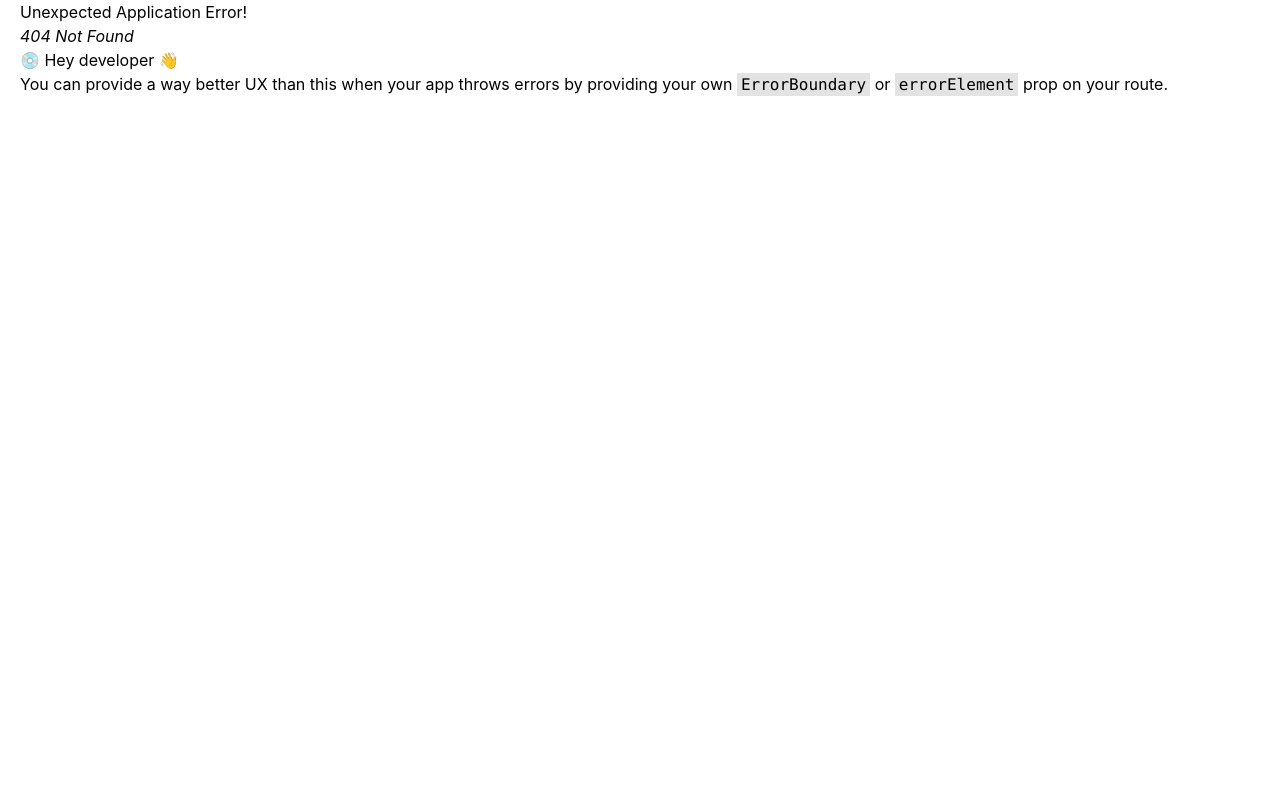
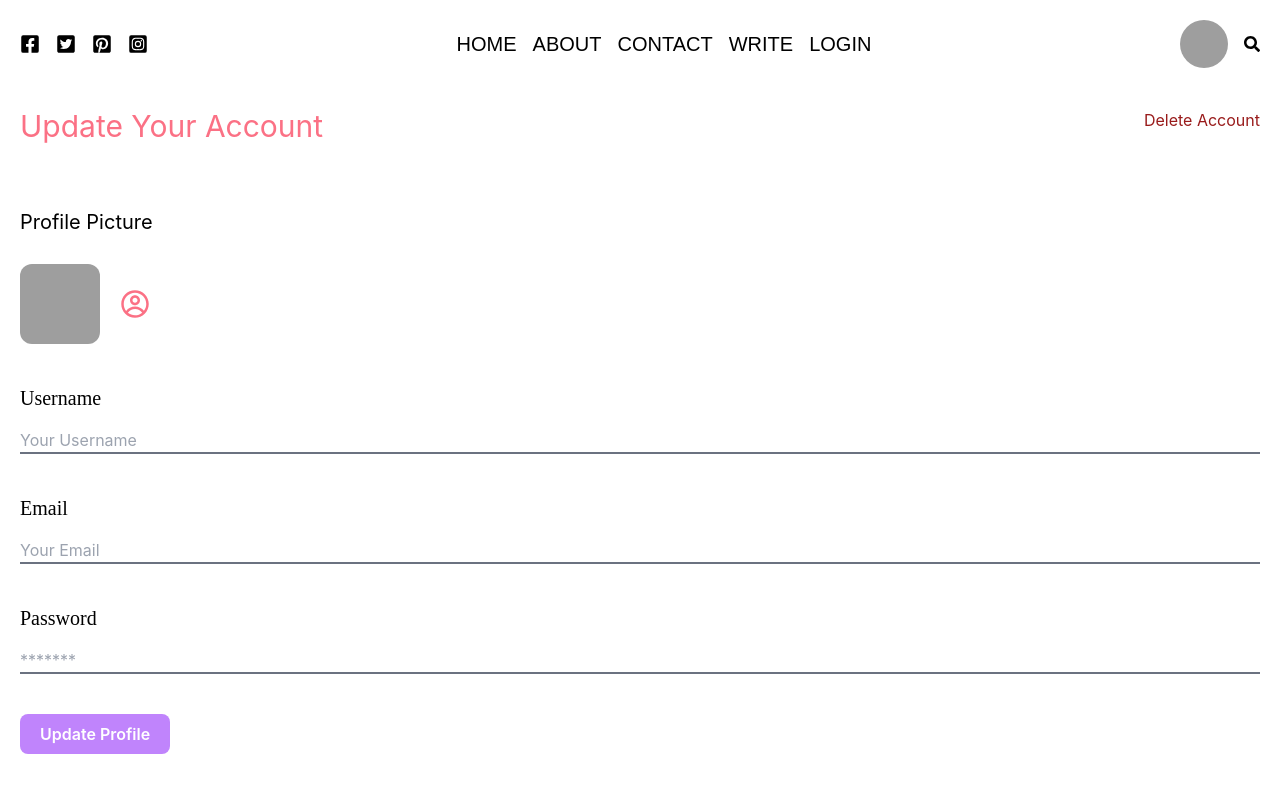
Before and after one commit to mehedi-hasan95/nature-blog, a React (Create React App) app: page /update-profile in a window 1280 px wide. Before the commit this address had no page. Shown: the top 792 px of the page. Built offline with nearby package versions, Linux system fonts and the light colour scheme; grey boxes are pictures that could not be loaded.

Commit message:
Profile update done

```diff
--- a/src/App.js
+++ b/src/App.js
@@ -4,7 +4,7 @@ import router from "./Components/Router/Router";
 
 function App() {
     return (
-        <div className="px-5">
+        <div className="px-5 container mx-auto">
             <RouterProvider router={router} />
         </div>
     );
--- a/src/Components/Router/Router.jsx
+++ b/src/Components/Router/Router.jsx
@@ -1,6 +1,8 @@
 import { createBrowserRouter } from "react-router-dom";
 import Home from "../../Pages/Home/Home/Home";
 import Write from "../../Pages/Home/Write/Write";
+import Singlepage from "../../Pages/Singlepage/Singlepage";
+import UpdateProfile from "../../Pages/UpdateProfile/UpdateProfile";
 import Main from "../Layout/Main";
 
 const router = createBrowserRouter([
@@ -10,6 +12,8 @@ const router = createBrowserRouter([
         children: [
             { path: "/", element: <Home /> },
             { path: "write", element: <Write /> },
+            { path: "update-profile", element: <UpdateProfile /> },
+            { path: "/blog/:id", element: <Singlepage></Singlepage> },
         ],
     },
 ]);
--- a/src/Pages/Home/Write/Write.jsx
+++ b/src/Pages/Home/Write/Write.jsx
@@ -6,7 +6,7 @@ const Write = () => {
         <div>
             <img
                 src="https://images.unsplash.com/photo-1426604966848-d7adac402bff?ixlib=rb-4.0.3&ixid=MnwxMjA3fDB8MHxzZWFyY2h8Mnx8bmF0dXJlfGVufDB8fDB8fA%3D%3D&auto=format&fit=crop&w=500&q=60"
-                className="w-full h-[400px]"
+                className="w-full h-[400px] rounded-2xl"
                 alt=""
             />
             <div className="relative pt-10">
@@ -34,12 +34,12 @@ const Write = () => {
                         id=""
                         rows="13"
                         placeholder="Tell your story..."
-                        className="w-[85%] mt-5 px-3 py-2 focus:outline-none focus:ring-2 focus:ring-gray-500 focus:rounded-md"
+                        className="w-[85%] text-lg text-black mt-5 px-3 py-2 focus:outline-none focus:ring-2 focus:ring-gray-500 focus:rounded-md"
                     ></textarea>
                     <input
                         type="submit"
                         value="Publish"
-                        className="bg-purple-400 px-4 py-2 rounded-lg absolute top-5 right-0"
+                        className="bg-purple-400 px-4 py-2 rounded-lg absolute top-5 right-0 cursor-pointer"
                     />
                 </form>
             </div>
--- /dev/null
+++ b/src/Pages/Login/Login.jsx
@@ -0,0 +1,7 @@
+import React from "react";
+
+const Login = () => {
+    return <div></div>;
+};
+
+export default Login;
--- /dev/null
+++ b/src/Pages/UpdateProfile/UpdateProfile.jsx
@@ -0,0 +1,78 @@
+import React from "react";
+import { CgProfile } from "react-icons/cg";
+
+const UpdateProfile = () => {
+    return (
+        <div>
+            <div className="flex justify-between mt-10">
+                <h2 className="text-3xl text-rose-400">Update Your Account</h2>
+                <p className="text-red-800">Delete Account</p>
+            </div>
+            <form>
+                <h2 className="text-xl pt-16">Profile Picture</h2>
+                <div className="flex gap-5 items-center mt-7">
+                    <img
+                        src="https://images.unsplash.com/photo-1603415526960-f7e0328c63b1?ixlib=rb-4.0.3&ixid=MnwxMjA3fDB8MHxwaG90by1wYWdlfHx8fGVufDB8fHx8&auto=format&fit=crop&w=1470&q=80"
+                        alt=""
+                        className="h-20 w-20 rounded-xl"
+                    />
+                    <label htmlFor="profile">
+                        <CgProfile className="text-3xl text-rose-400 cursor-pointer" />
+                    </label>
+                    <input
+                        type="file"
+                        name="profile"
+                        id="profile"
+                        className="hidden"
+                    />
+                </div>
+                <label
+                    htmlFor="username"
+                    className="block mt-10 text-xl font-lora mb-4"
+                >
+                    Username
+                </label>
+                <input
+                    type="text"
+                    name="username"
+                    id="username"
+                    className=" border-b-2 border-b-gray-500 outline-none w-full"
+                    placeholder="Your Username"
+                />
+                <label
+                    htmlFor="email"
+                    className="block mt-10 text-xl font-lora mb-4"
+                >
+                    Email
+                </label>
+                <input
+                    type="email"
+                    name="email"
+                    id="email"
+                    className=" border-b-2 border-b-gray-500 outline-none w-full"
+                    placeholder="Your Email"
+                />
+                <label
+                    htmlFor="password"
+                    className="block mt-10 text-xl font-lora mb-4"
+                >
+                    Password
+                </label>
+                <input
+                    type="password"
+                    name="password"
+                    id="password"
+                    className=" border-b-2 border-b-gray-500 outline-none w-full"
+                    placeholder="*******"
+                />
+                <input
+                    type="submit"
+                    value="Update Profile"
+                    className="bg-purple-400 px-5 py-2 rounded-lg block mt-10 cursor-pointer text-white font-semibold"
+                />
+            </form>
+        </div>
+    );
+};
+
+export default UpdateProfile;
```
